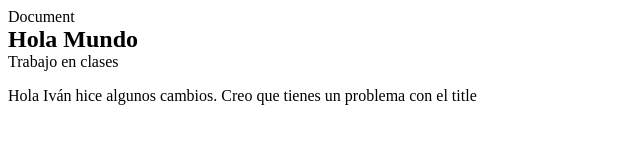
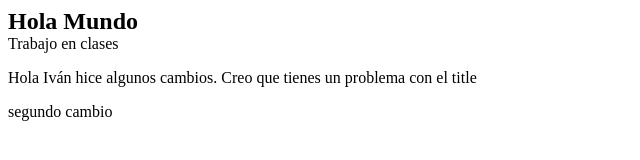
Before and after one commit to guiaivang/holamundo, a plain HTML site: page index.html in a window 1280 px wide. Shown: the whole page, without its empty margins (0-640 px from the left). Drawn offline with Linux system fonts and the light colour scheme.

Commit message:
otros cambios

```diff
--- a/index.html
+++ b/index.html
@@ -3,13 +3,14 @@
 <head>
     <meta charset="UTF-8">
     <meta name="viewport" content="width=device-width, initial-scale=1.0">
-    <link rel="stylesheet" href="index.css"
+    <link rel="stylesheet" href="index.css">
     <title>Document</title>
 </head>
 <body>
     <div class="hola">Hola Mundo</div>
     <div>Trabajo en clases</div>
     <p>Hola Iván hice algunos cambios. Creo que tienes un problema con el title</p>
+    <p>segundo cambio</p>
 
 </body>
 </html>
```
